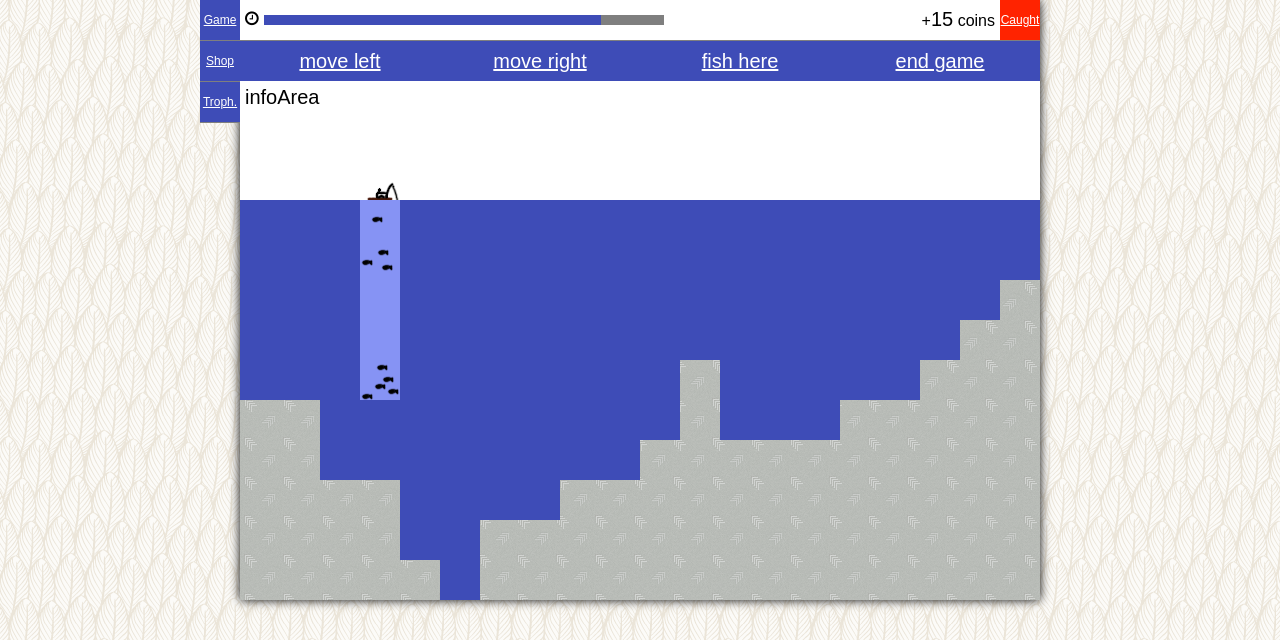
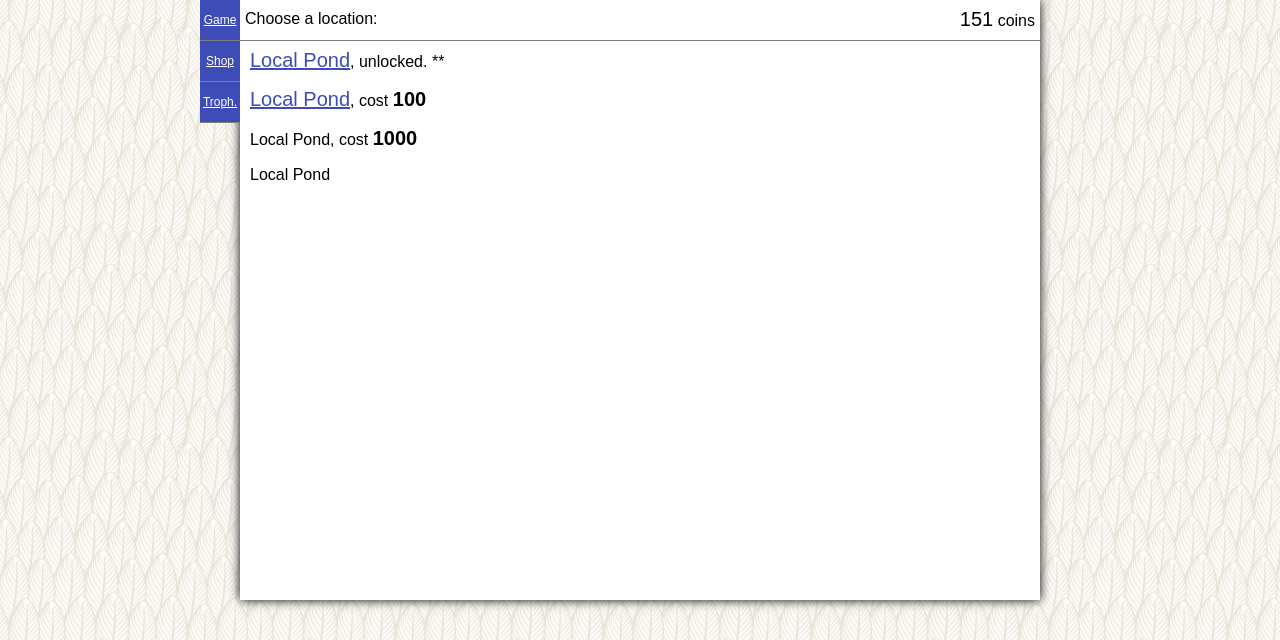
Before and after one commit to nadvamir/gofish, a Django app: page /gofish/ in a window 1280 px wide. Shown: the top 640 px of the page. Run offline with Django 3.2, Linux system fonts and the light colour scheme; some libraries are stand-ins or nearby versions; some web fonts are replaced.

Commit message:
Stub the home page

```diff
--- a/gofish_project/static/css/style.css
+++ b/gofish_project/static/css/style.css
@@ -55,6 +55,22 @@ nav a:hover {
 
 /* ----------------------------------------------------------- */
 #page {
+}
+
+/* ----------------------------------------------------------- */
+.list li {
+    padding: 8px 10px;
+    list-style: none;
+}
+.list li a {
+    color: #3e4cb7;
+    font-size: 20px;
+}
+.list li a:hover {
+    color: #8693f4;
+}
+.list li strong {
+    font-size: 20px;
 }
 
 /* ----------------------------------------------------------- */
--- a/gofish_project/static/js/app.js
+++ b/gofish_project/static/js/app.js
@@ -1,4 +1,4 @@
-var caught, game, gameActions, gameMap, home, infoArea, nav, shop, topBar, trophies;
+var caught, game, gameActions, gameMap, home, infoArea, link, list, nav, shop, topBar, trophies;
 
 nav = {};
 
@@ -19,6 +19,8 @@ caught = {};
 shop = {};
 
 trophies = {};
+
+list = {};
 
 nav.LinkList = function() {
   return m.prop([
@@ -54,11 +56,97 @@ nav.view = function(ctrl) {
 
 m.module(document.getElementById('nav'), nav);
 
-home.controller = function() {};
+home.Level = (function() {
+  function Level(id) {
+    this.id = m.prop(id);
+    this.name = m.prop('Local Pond');
+    this.unlocked = m.prop(true);
+    this.active = m.prop(true);
+    this.cost = m.prop(100);
+    this.stars = m.prop(2);
+    this.index = m.prop(0);
+  }
+
+  return Level;
+
+})();
+
+home.Levels = Array;
+
+home.vm = (function() {
+  return {
+    init: function() {
+      this.levels = new home.Levels();
+      this.levels.push(new home.Level(0));
+      this.levels.push(new home.Level(1));
+      this.levels.push(new home.Level(2));
+      this.levels.push(new home.Level(3));
+      this.levels[1].unlocked(false);
+      this.levels[2].unlocked(false);
+      this.levels[2].cost(1000);
+      this.levels[3].unlocked(false);
+      return this.levels[3].active(false);
+    },
+    chooseLevel: function() {
+      console.log(this.index());
+      return m.route('/game');
+    },
+    getItemView: function() {
+      var star;
+      if (this.unlocked()) {
+        return [
+          m('a[href=#]', {
+            onclick: link(home.vm.chooseLevel.bind(this))
+          }, this.name()), ', unlocked. ', [
+            (function() {
+              var _i, _ref, _results;
+              _results = [];
+              for (star = _i = 0, _ref = this.stars(); 0 <= _ref ? _i < _ref : _i > _ref; star = 0 <= _ref ? ++_i : --_i) {
+                _results.push('*');
+              }
+              return _results;
+            }).call(this)
+          ]
+        ];
+      } else if (this.active() && this.cost() <= game.vm.game.money()) {
+        return [
+          m('a[href=#]', {
+            onclick: link(home.vm.chooseLevel.bind(this))
+          }, this.name()), ', cost ', m('strong', this.cost())
+        ];
+      } else if (this.active()) {
+        return [this.name(), ', cost ', m('strong', this.cost())];
+      } else {
+        return this.name();
+      }
+    }
+  };
+})();
+
+home.controller = function() {
+  home.vm.init();
+  return game.vm.init();
+};
+
+home.topBar = function() {
+  return m('div.top-bar', ['Choose a location:', m('div.right.money-ind', [m('span', {}, game.vm.game.money()), ' coins'])]);
+};
 
 home.view = function() {
-  return ['home'];
+  return [home.topBar(), list.view(home.vm.levels, home.vm.getItemView)];
 };
+
+game.Fish = (function() {
+  function Fish() {
+    this.id = m.prop(new Date().getTime());
+    this.name = m.prop('Bass');
+    this.value = m.prop(105);
+    this.weight = m.prop(5.3);
+  }
+
+  return Fish;
+
+})();
 
 game.Game = (function() {
   function Game() {
@@ -73,6 +161,9 @@ game.Game = (function() {
     this.position = m.prop(3);
     this.cues = m.prop([[1.0, 4], [3.0, 4], [0.0, 4], [0.0, 4], [5.0, 0], [-1, 0], [-1, 0]]);
     this.caught = m.prop([]);
+    this.caught().push(new game.Fish());
+    this.caught().push(new game.Fish());
+    this.caught().push(new game.Fish());
   }
 
   return Game;
@@ -87,6 +178,9 @@ game.vm = (function() {
     act: function(action) {
       console.log('send a request to server');
       return console.log(action);
+    },
+    inGame: function() {
+      return this.game !== null;
     },
     getWaterClass: function(i, j) {
       if (i < this.game.map()[0][j]) {
@@ -151,11 +245,13 @@ topBar.moneySW = function() {
   return m('div.right.money-ind', ['+', m('span', {}, topBar.vm.valueCaught()), ' coins']);
 };
 
-topBar.view = function(ctrl) {
+topBar.view = function(caught) {
   return m('div.top-bar', [
-    topBar.timeSW(ctrl), m('a.right[href=/caught]', {
+    topBar.timeSW(), caught && m('a.right[href=/game]', {
       config: m.route
-    }, 'Caught'), topBar.moneySW(ctrl)
+    }, 'Back') || m('a.right[href=/caught]', {
+      config: m.route
+    }, 'Caught'), topBar.moneySW()
   ]);
 };
 
@@ -180,7 +276,7 @@ gameActions.view = function() {
     m('div#game-actions', [
       gameActions.actions().map(function(action) {
         return m('a[href="#"]', {
-          onclick: game.vm.act(action.action)
+          onclick: link(game.vm.act.bind(this, action.action))
         }, action.title);
       })
     ])
@@ -243,10 +339,29 @@ gameMap.view = function() {
   return m('div#game-map', [gameMap.boatSW(), gameMap.waterSW()]);
 };
 
-caught.controller = function() {};
+caught.controller = function() {
+  home.vm.init();
+  return game.vm.init();
+};
+
+caught.vm = (function() {
+  return {
+    getItemView: function() {
+      return [this.name(), ', weight ', this.weight(), ' kg, value ', m('strong', this.value())];
+    }
+  };
+})();
+
+caught.topBarGame = function() {
+  return m('div.top-bar', ['Choose a location:', m('div.right.money-ind', [m('span', {}, game.vm.game.money()), ' coins'])]);
+};
+
+caught.topBar = function() {
+  return m('div.top-bar', ['Results of this fishing trip:', m('div.right.money-ind', ['+', m('span', {}, topBar.vm.valueCaught()), ' coins. Total: ', m('span', {}, game.vm.game.money())])]);
+};
 
 caught.view = function() {
-  return ['caught'];
+  return [game.vm.inGame() && topBar.view(true) || caught.topBar(), list.view(game.vm.game.caught(), caught.vm.getItemView)];
 };
 
 shop.controller = function() {};
@@ -261,9 +376,26 @@ trophies.view = function() {
   return ['trophies'];
 };
 
+list.view = function(items, view) {
+  return m('ul.list', [
+    items.map(function(item) {
+      return m('li', {
+        key: item.id()
+      }, [view.apply(item)]);
+    })
+  ]);
+};
+
+link = function(f) {
+  return function(e) {
+    e.preventDefault();
+    return f();
+  };
+};
+
 m.route.mode = 'hash';
 
-m.route(document.getElementById('page'), '/game', {
+m.route(document.getElementById('page'), '/', {
   '/': home,
   '/game': game,
   '/caught': caught,
```
Also changed, not shown: 2 other files.
